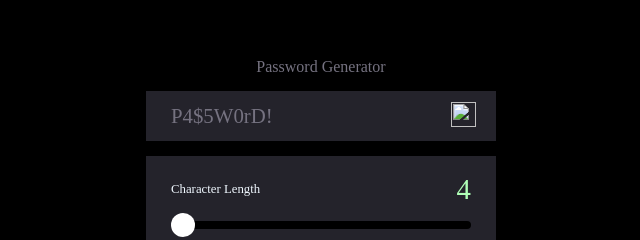
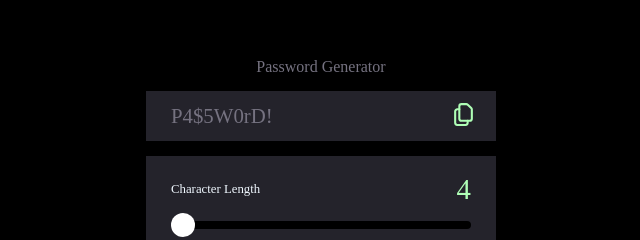
Before and after one commit to kazotii/password-generator, a plain HTML site: page index.html in a window 1280 px wide. Shown: the part 108-348 px from the top of the page, 319-959 px from the left. Drawn offline with Linux system fonts and the light colour scheme.

Commit message:
Update index.html

```diff
--- a/index.html
+++ b/index.html
@@ -14,7 +14,7 @@
         <div class="password-generator-result">
             <p class="password-result">P4$5W0rD!</p>
             <button class="copy-password" aria-label="Copy password">
-                <img class="icon-copy" src="./images/icon-copy.svg" alt="">
+                <img class="icon-copy" src="icon-copy.svg" alt="">
             </button>
         </div>
         <div class="copy-notification">
```
